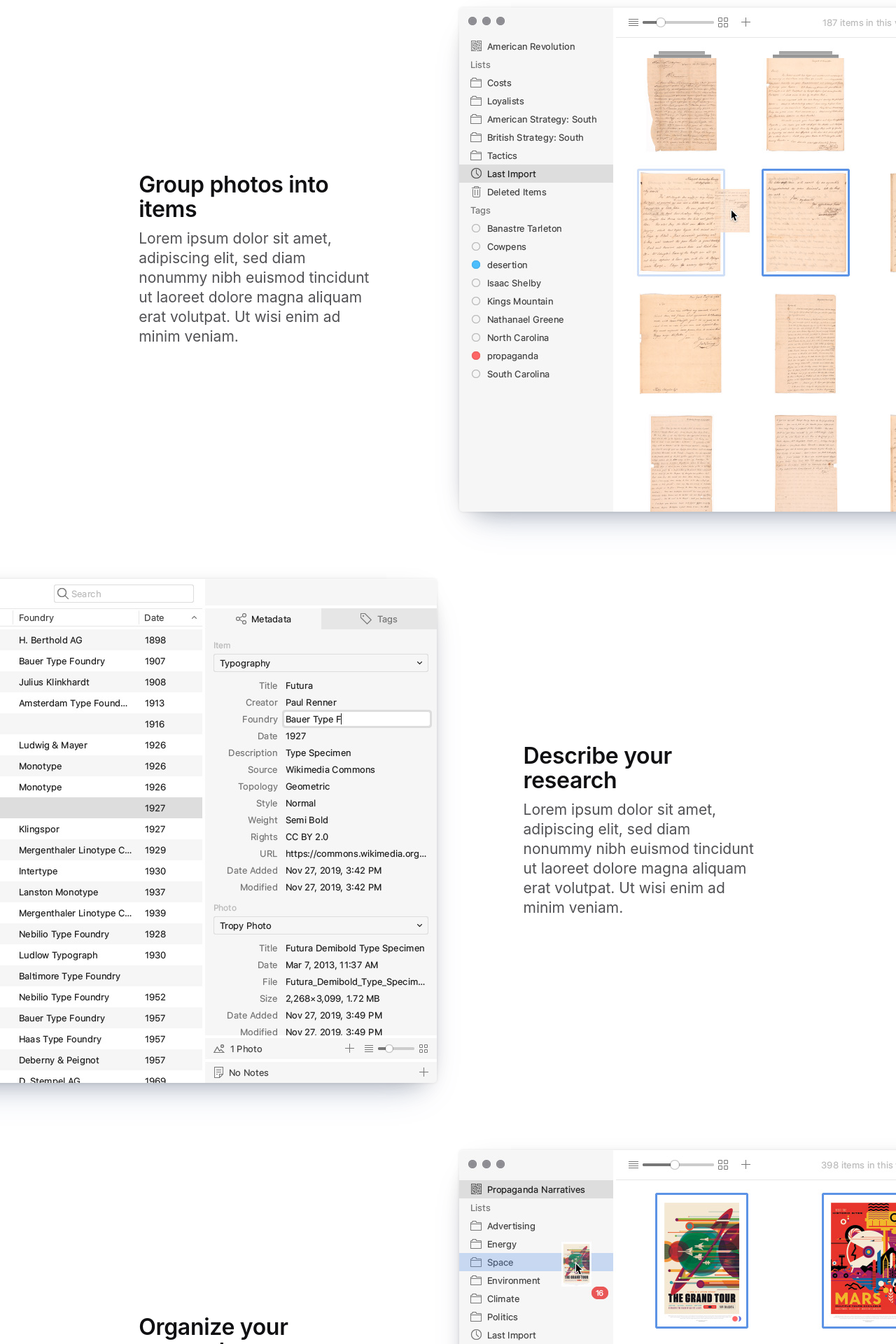
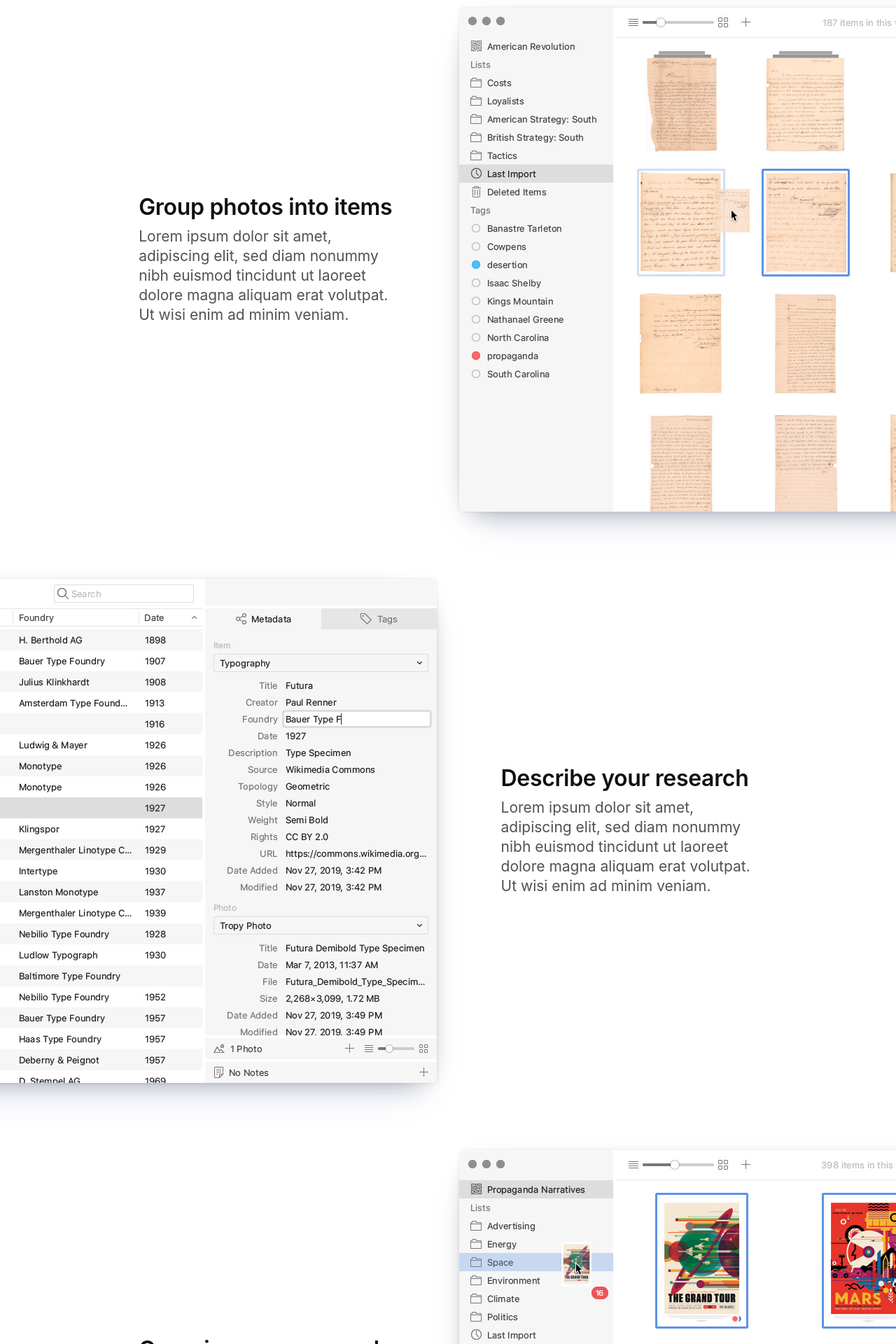
Before and after one commit to tropy/tropy.github.io, a Jekyll site: the page built from index.html, in a window 1280 px wide. Shown: the part 1152-3072 px from the top of the page at 70% size. Built offline with Jekyll 4.4.1, drawn with Linux system fonts in a browser that asks for light colours.

Commit message:
Tweak key features text layout.

```diff
--- a/assets/stylesheets/home/_key-features.scss
+++ b/assets/stylesheets/home/_key-features.scss
@@ -37,6 +37,18 @@
 
     @media (min-width: $lg) {
       padding: ($section-padding-y * 3 / 4 / 2) 0;
+    }
+
+    .col-text {
+      @media (min-width: $lg) {
+        @include variant("section:nth-child(odd)") {
+          margin-right: -$space-xl;
+        }
+
+        @include variant("section:nth-child(even)") {
+          margin-left: -$space-xl;
+        }
+      }
     }
 
     p {
--- a/index.html
+++ b/index.html
@@ -33,7 +33,7 @@ title: Explore your research photos
     <p class="lead text-sm-center">Lorem ipsum dolor sit amet, consectetuer adipiscing elit, sed diam nonummy nibh euismod tincidunt ut laoreet dolore magna aliquam erat volutpat ut wisi enim.</p>
     <section>
       <div class="row align-items-center">
-        <div class="col-lg-4 start-lg-2">
+        <div class="col-lg-4 start-lg-2 col-text">
           <h3 class="h2">Group photos into items</h3>
           <p>Lorem ipsum dolor sit amet, adipiscing elit, sed diam nonummy nibh euismod tincidunt ut laoreet dolore magna aliquam erat volutpat. Ut wisi enim ad minim veniam.</p>
         </div>
@@ -52,7 +52,7 @@ title: Explore your research photos
     </section>
     <section>
       <div class="row align-items-center">
-        <div class="col-lg-4 start-lg-8">
+        <div class="col-lg-4 start-lg-8 col-text">
           <h3 class="h2">Describe your research</h3>
           <p>Lorem ipsum dolor sit amet, adipiscing elit, sed diam nonummy nibh euismod tincidunt ut laoreet dolore magna aliquam erat volutpat. Ut wisi enim ad minim veniam.</p>
         </div>
@@ -71,7 +71,7 @@ title: Explore your research photos
     </section>
     <section>
       <div class="row align-items-center">
-        <div class="col-lg-4 start-lg-2">
+        <div class="col-lg-4 start-lg-2 col-text">
           <h3 class="h2">Organize your research</h3>
           <p>Lorem ipsum dolor sit amet, adipiscing elit, sed diam nonummy nibh euismod tincidunt ut laoreet dolore magna aliquam erat volutpat. Ut wisi enim ad minim veniam.</p>
         </div>
@@ -90,7 +90,7 @@ title: Explore your research photos
     </section>
     <section>
       <div class="row align-items-center">
-        <div class="col-lg-4 start-lg-8">
+        <div class="col-lg-4 start-lg-8 col-text">
           <h3 class="h2">Annotate your photos</h3>
           <p>Lorem ipsum dolor sit amet, adipiscing elit, sed diam nonummy nibh euismod tincidunt ut laoreet dolore magna aliquam erat volutpat. Ut wisi enim ad minim veniam.</p>
         </div>
```
